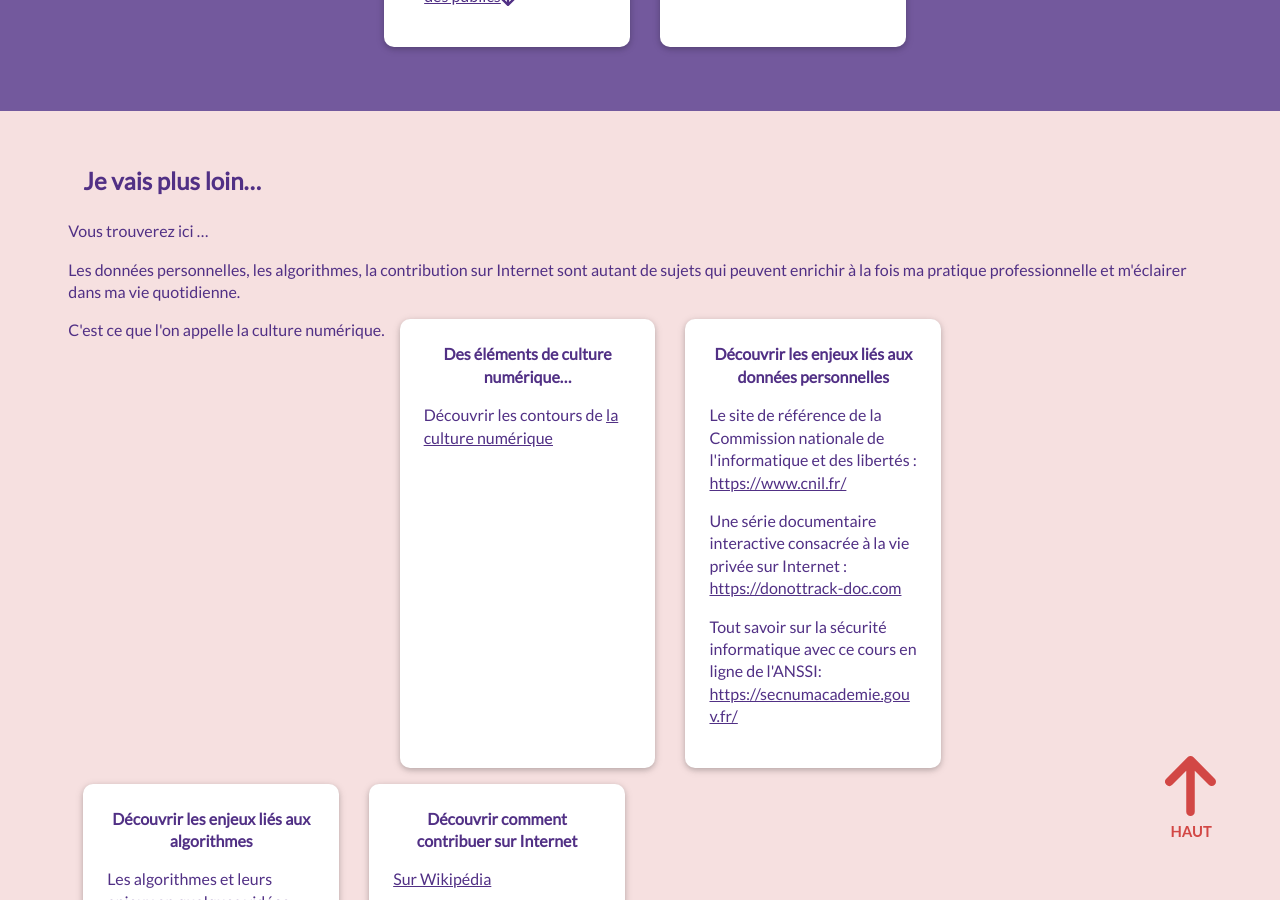
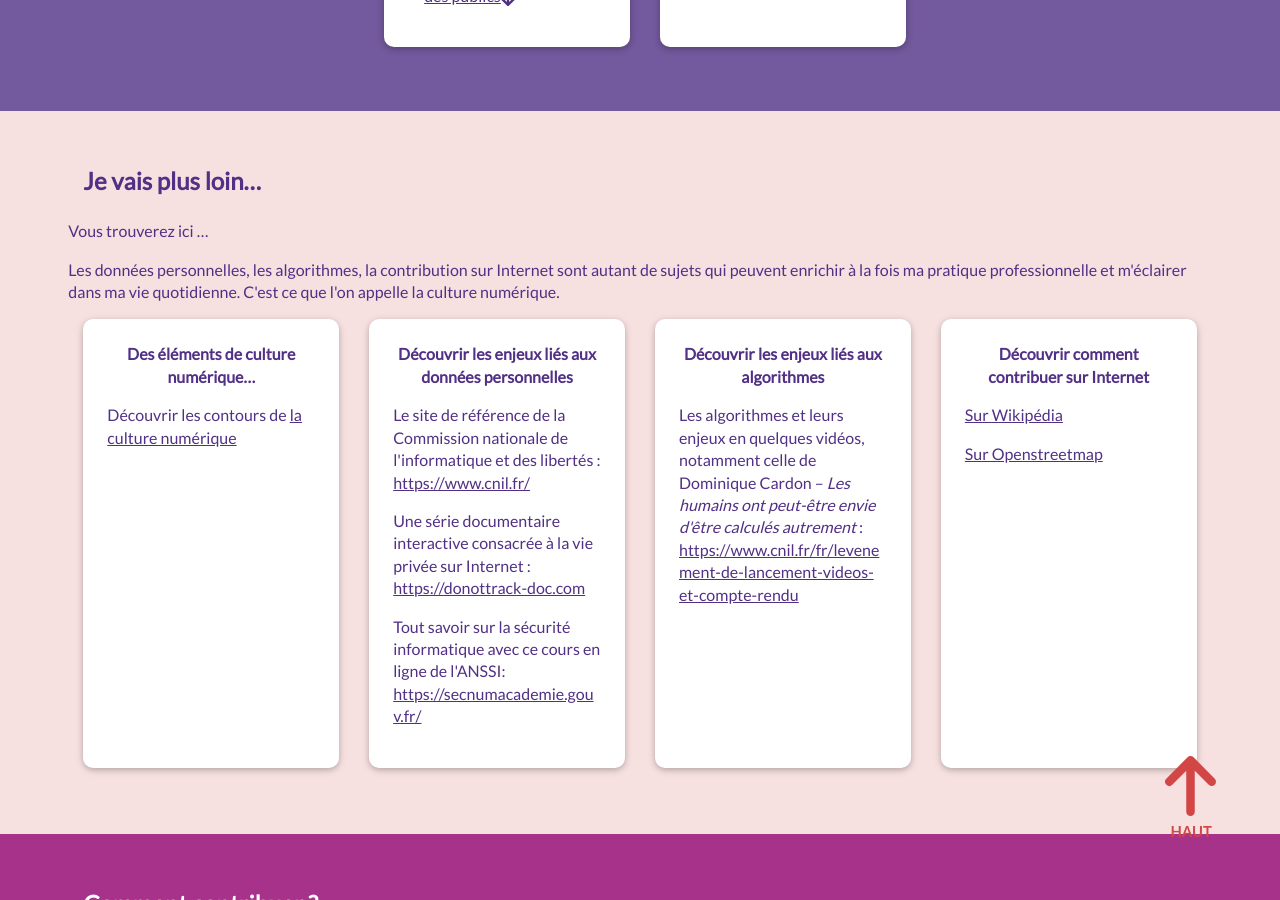
Before and after one commit to SocieteNumerique/kit, a Jekyll site: the page built from index.html, in a window 1280 px wide and 900 px high, scrolled down 8749 px. Built offline with Jekyll 4.4.1, drawn with Linux system fonts in a browser that asks for light colours; nearby versions of some CDN libraries.

Commit message:
Correction saut de ligne

```diff
--- a/_includes/plusloin.html
+++ b/_includes/plusloin.html
@@ -8,8 +8,7 @@
                         <h2>Je vais plus loin…</h2>
                     </div>
                     <p>Vous trouverez ici …</p>
-                    <p>Les données personnelles, les algorithmes, la contribution sur Internet sont autant de sujets qui peuvent enrichir à la fois ma pratique professionnelle et m'éclairer dans ma vie quotidienne.<p/>
-                    <p>C'est ce que l'on appelle la culture numérique.</p>
+                    <p>Les données personnelles, les algorithmes, la contribution sur Internet sont autant de sujets qui peuvent enrichir à la fois ma pratique professionnelle et m'éclairer dans ma vie quotidienne. C'est ce que l'on appelle la culture numérique.</p>
                     <div class="col-xl-3 col-md-6 col-12 mb-3">
                         <div class="card px-2 py-4">
                             <p><strong>Des éléments de culture numérique…</strong></p>
```
